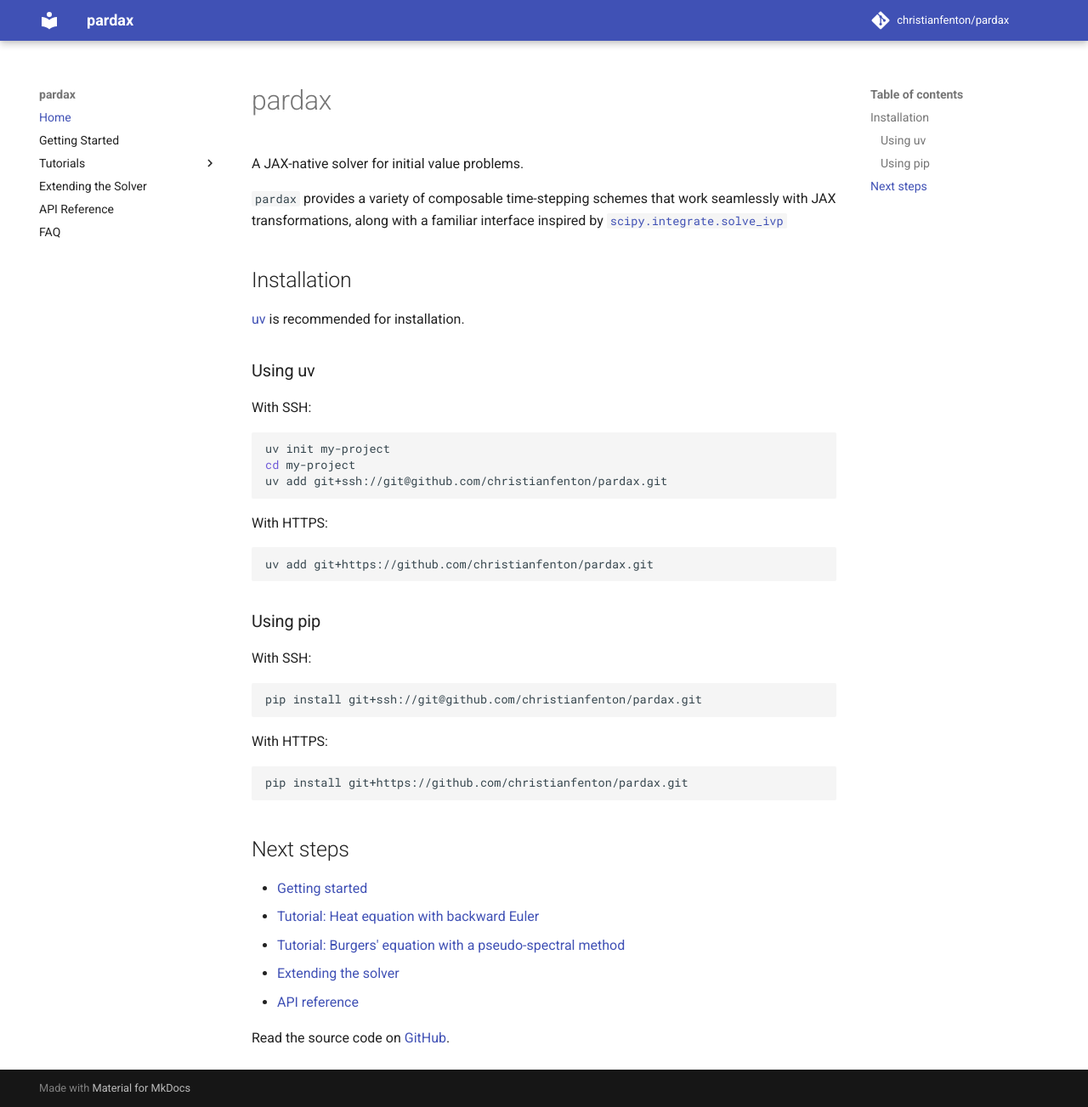
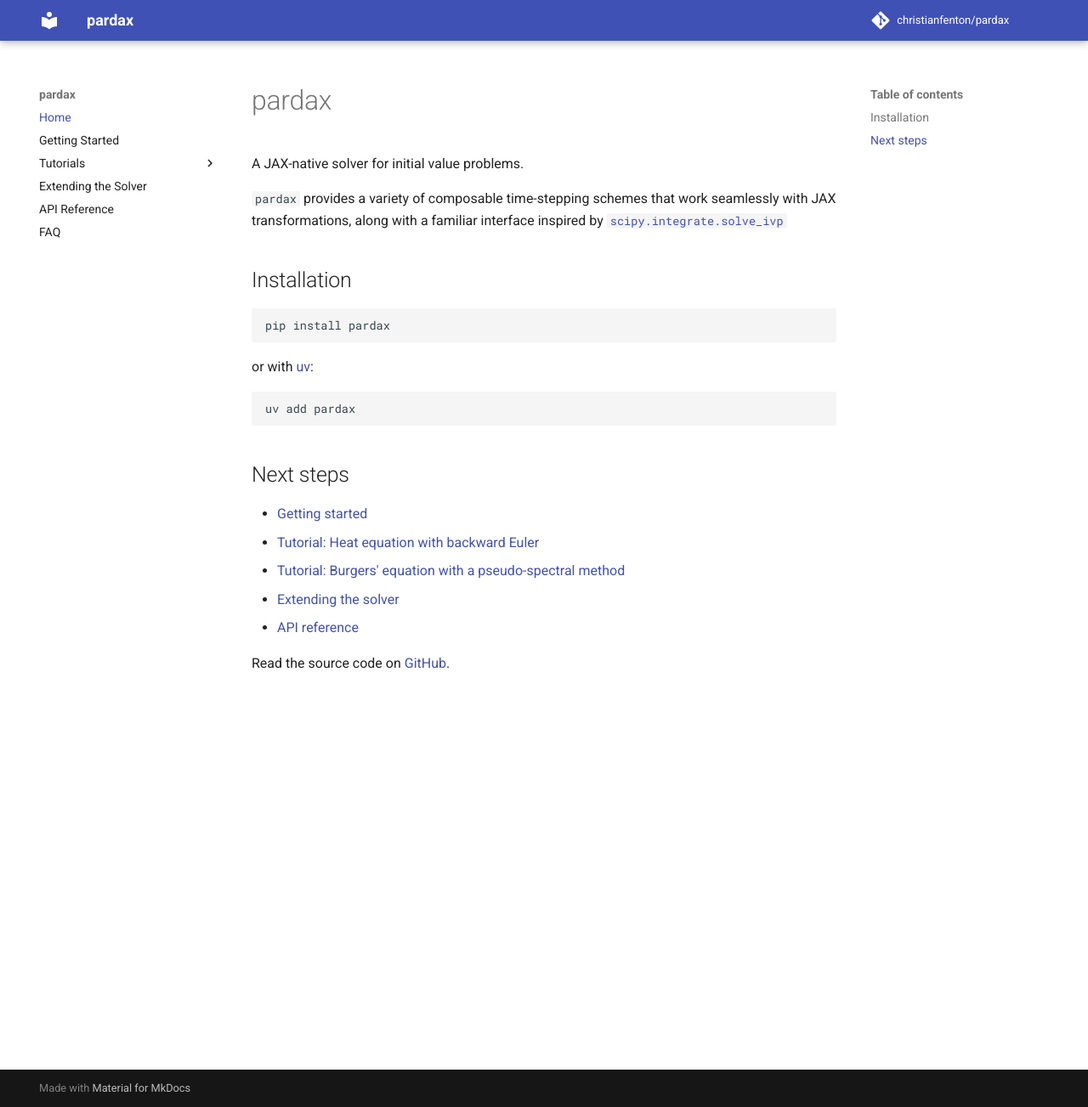
Before and after one commit to christianfenton/pardax, an MkDocs documentation site: the page built from docs/index.md, in a window 1280 px wide and 1303 px high. Shown: the whole window at 85% size. Built offline with MkDocs 1.6.1 and Material for MkDocs 9.7.7, drawn with Linux system fonts in a browser that asks for light colours; comment, search, counter and statistics services are not loaded.

````diff
--- a/docs/index.md
+++ b/docs/index.md
@@ -8,32 +8,14 @@ inspired by [`scipy.integrate.solve_ivp`](https://docs.scipy.org/doc/scipy/refer
 
 ## Installation
 
-[uv](https://docs.astral.sh/uv/) is recommended for installation.
-
-### Using uv
-
-With SSH:
 ```bash
-uv init my-project
-cd my-project
-uv add git+ssh://git@github.com/christianfenton/pardax.git
+pip install pardax
 ```
 
-With HTTPS:
+or with [uv](https://docs.astral.sh/uv/):
+
 ```bash
-uv add git+https://github.com/christianfenton/pardax.git
-```
-
-### Using pip
-
-With SSH:
-```bash
-pip install git+ssh://git@github.com/christianfenton/pardax.git
-```
-
-With HTTPS:
-```bash
-pip install git+https://github.com/christianfenton/pardax.git
+uv add pardax
 ```
 
 ## Next steps
@@ -44,5 +26,4 @@ pip install git+https://github.com/christianfenton/pardax.git
 - [Extending the solver](extending.md)
 - [API reference](api.md)
 
-Read the source code on
-[GitHub](https://github.com/christianfenton/pardax).
+Read the source code on [GitHub](https://github.com/christianfenton/pardax).
--- a/pyproject.toml
+++ b/pyproject.toml
@@ -1,9 +1,11 @@
 [project]
 name = "pardax"
-version = "0.2.0"
+version = "1.0.0"
+authors = [{name="christianfenton", email="christianfenton@icloud.com"}]
 description = "JAX-native solver for initial value problems"
 readme = "README.md"
 requires-python = ">=3.12"
+license = "MIT"
 dependencies = [
     "equinox>=0.13.6",
     "jax>=0.4.13",
@@ -11,7 +13,7 @@ dependencies = [
 ]
 
 [project.optional-dependencies]
-notebooks = [
+examples = [
     "blackjax>=1.5",
     "ipykernel>=7.2.0",
     "matplotlib>=3.10.8",
````
Also changed, not shown: README.md (+5 -23 lines), docs/faq.md (+3 -2 lines), 1 other file.
